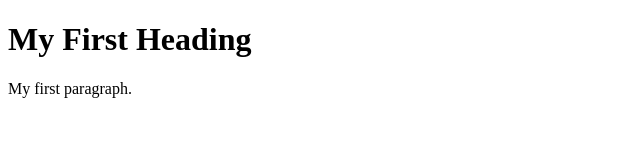
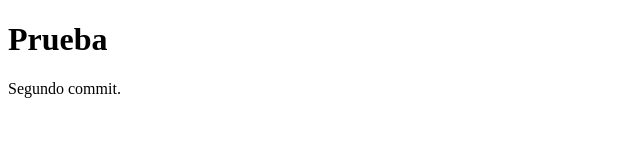
Before and after one commit to andresorrego94/Prueba-Git-1, a plain HTML site: page index.html in a window 1280 px wide. Shown: the whole page, without its empty margins (0-640 px from the left). Drawn offline with Linux system fonts and the light colour scheme.

Commit message:
segundo commit

```diff
--- a/index.html
+++ b/index.html
@@ -2,8 +2,8 @@
 <html>
 <body>
 
-<h1>My First Heading</h1>
-<p>My first paragraph.</p>
+<h1>Prueba</h1>
+<p>Segundo commit.</p>
 
 </body>
 </html>
```
